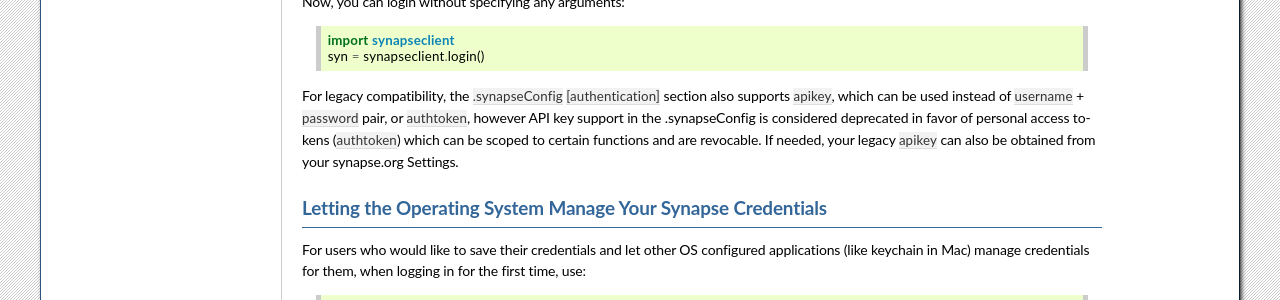
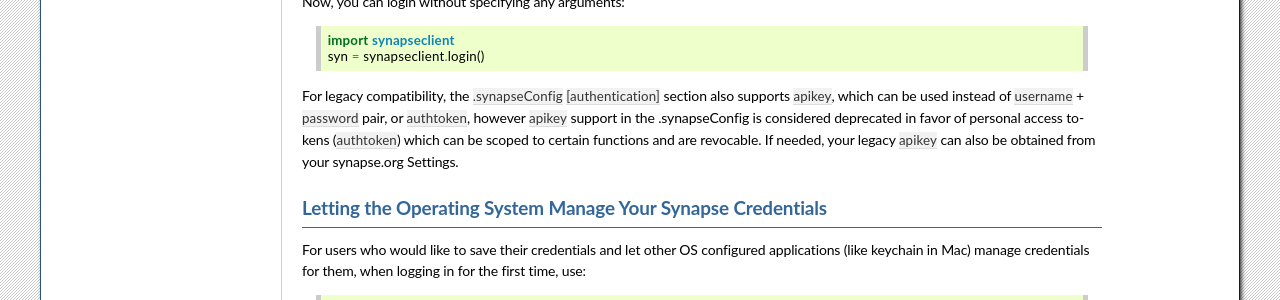
Before and after one commit to Sage-Bionetworks/synapsePythonClient, a Sphinx documentation site: the page built from docs/Credentials.rst, in a window 1280 px wide. Shown: the part 1447-1747 px from the top of the page. Built offline with Sphinx 7.4.7, drawn with Linux system fonts in a browser that asks for light colours; the version number could not be read and is left out.

Commit message:
change docs

```diff
--- a/docs/Credentials.rst
+++ b/docs/Credentials.rst
@@ -86,7 +86,7 @@
     import synapseclient
     syn = synapseclient.login()
 
-For legacy compatibility, the :code:`.synapseConfig` :code:`[authentication]` section also supports :code:`apikey`, which can be used instead of :code:`username` + :code:`password` pair, or :code:`authtoken`, however API key support in the .synapseConfig is considered deprecated in favor of personal access tokens (:code:`authtoken`) which
+For legacy compatibility, the :code:`.synapseConfig` :code:`[authentication]` section also supports :code:`apikey`, which can be used instead of :code:`username` + :code:`password` pair, or :code:`authtoken`, however :code:`apikey` support in the .synapseConfig is considered deprecated in favor of personal access tokens (:code:`authtoken`) which
 can be scoped to certain functions and are revocable. If needed, your legacy :code:`apikey` can also be obtained from your synapse.org Settings.
 
 Letting the Operating System Manage Your Synapse Credentials
```
